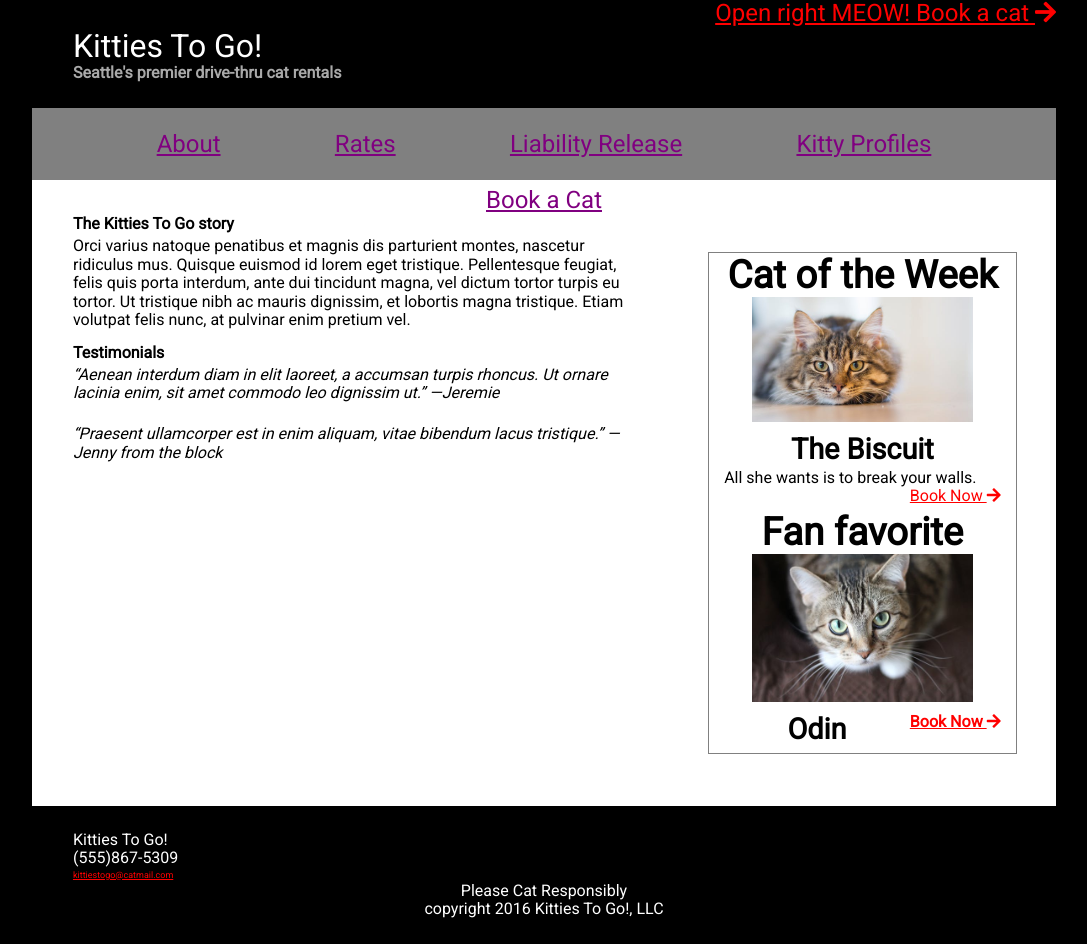
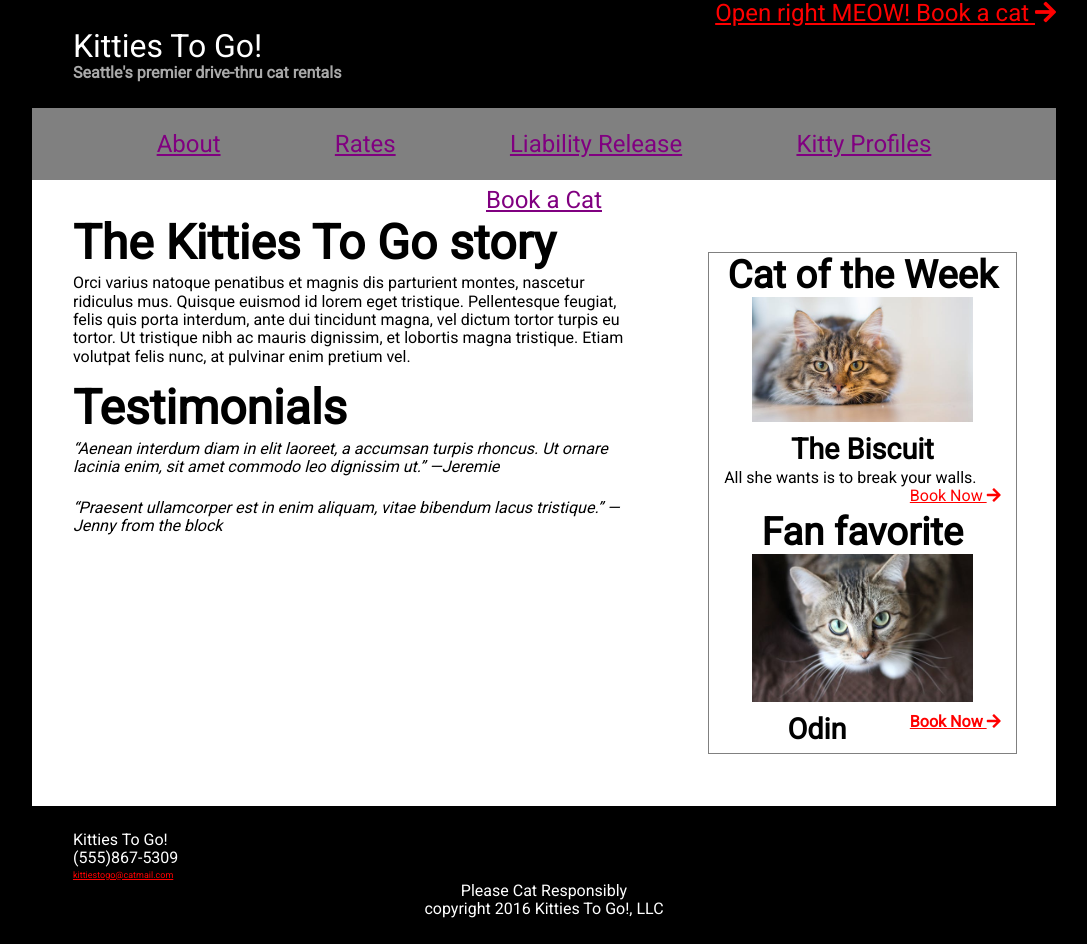
Before and after one commit to jeremieleverich/Class_04_Flex_Box_Practice, a plain HTML site: page index.html in a window 1280 px wide. Shown: the whole page, without its empty margins (96-1183 px from the left). Drawn offline with Linux system fonts and the light colour scheme.

Commit message:
Updating font size

```diff
--- a/styles/base.css
+++ b/styles/base.css
@@ -14,7 +14,7 @@ body {
   clear:both;
 }
 h3 {
-  font-size:1rem;
+  font-size:1em;
   padding:.25rem 0;
 }
 p {
```
